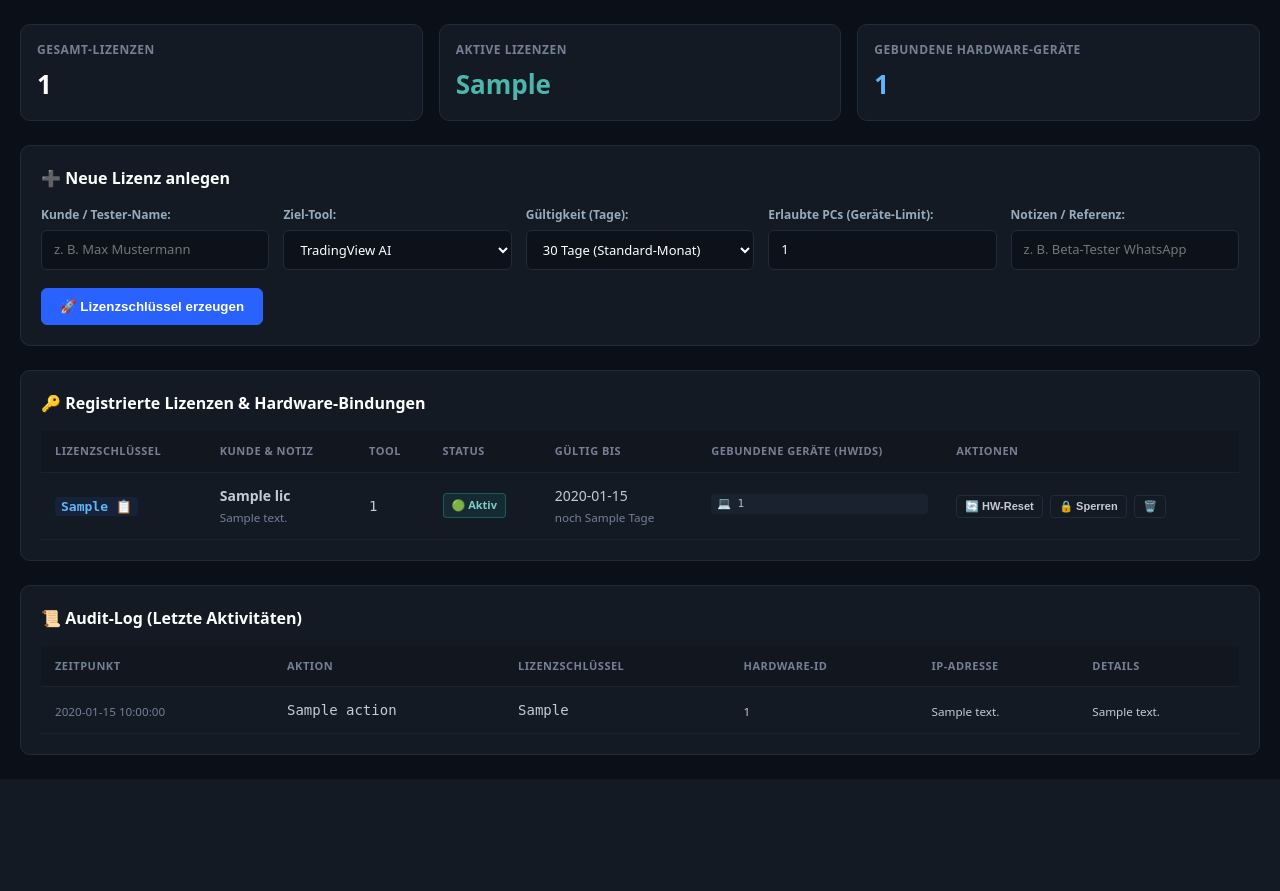
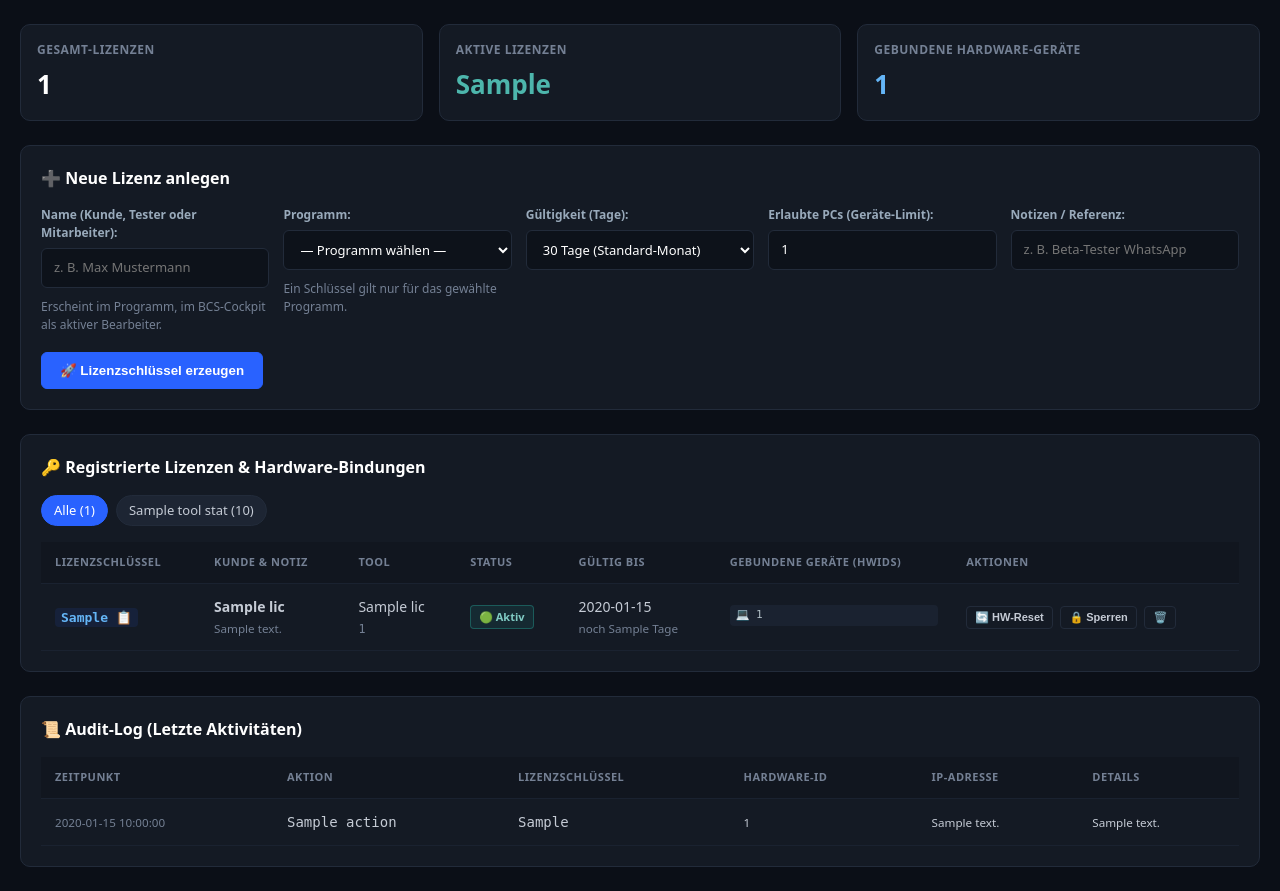
Before and after one commit to sigmagammalabs/vps-platform, a FastAPI app: template stacks/auth-server/app/templates/admin.html in a window 1280 px wide. Shown: the part 78-969 px from the top of the page. Before the commit the page ends 857 px from the top, so only its background shows below. Run offline with FastAPI, Linux system fonts and the light colour scheme; the template is opened without the code that fills it: most values are stand-ins (such as "Sample title", 1, 10 or a date in 2020); parts of the project's set-up code (start-up, migrations or seed data) failed here and were passed over.

Commit message:
Auth-Server: Programmverwaltung fuer mehrere Tools (BCS Telefon-Akquise)
- app/tools.py: zentrale Programmliste (tradingview_ai, telefon_akquise,
  premarket-screener, arbitrage-scout) mit Bezeichnung; "all" nur als
  Lizenz-Typ. Formular, Filter, Eingabepruefung und Verifikation folgen.
- Formular: Programm ist Pflichtfeld OHNE Vorauswahl (vorher war TradingView AI
  vorgewaehlt - ein BCS-Schluessel konnte versehentlich fuer das falsche
  Programm entstehen). Eingabe gegen die Liste geprueft.
- verify: unbekannte Kennungen und "all" als angefragtes Programm ->
  403 WRONG_TOOL noch vor der Schluesselpruefung.
- Dashboard: Programmname statt Kennung in der Tabelle, Filter und Zaehler je
  Programm (/admin?tool=...), Hinweis, dass der Name im Programm erscheint.
- 45 Tests (7 neue), Gegenprobe mit 5 eingebauten Fehlern.

Co-Authored-By: Claude Sonnet 5.5 <noreply@anthropic.com>

```diff
--- a/stacks/auth-server/app/main.py
+++ b/stacks/auth-server/app/main.py
@@ -11,7 +11,6 @@ Nur im Tailnet:
 import html
 import logging
 import os
-import re
 from contextlib import asynccontextmanager
 from datetime import datetime, timezone
 from pathlib import Path
@@ -44,6 +43,7 @@ from .security import (
     load_settings,
 )
 from .signing import Signer
+from .tools import TOOLS, UNIVERSAL, is_known_license_tool, tool_label, tool_options
 
 log = logging.getLogger("uvicorn.error")
 
@@ -53,7 +53,6 @@ MAX_BODY_BYTES = 8 * 1024
 SESSION_COOKIE = "admin_session"
 SESSION_TTL_SECONDS = 8 * 3600
 VALID_STATUSES = {"active", "suspended"}
-TOOL_ID_PATTERN = re.compile(r"^[A-Za-z0-9_-]{1,100}$")
 
 # Kein Geheimnis: erlaubte Host-Header (Tailnet-Name, lokal fuer Health-Check).
 ALLOWED_HOSTS = [
@@ -186,6 +185,13 @@ async def verify_license(req: VerifyRequest, request: Request):
 
     key_for_log = req.license_key.strip()[:40]
     clean_hwid = req.hwid.strip().upper()
+
+    # Ein Programm meldet sich mit seiner eigenen Kennung. "all" gibt es nur als Lizenz-Typ,
+    # unbekannte Kennungen sind ein Fehler im Client - beides vor jeder Schluesselpruefung.
+    if req.tool_id not in TOOLS:
+        log_audit(key_for_log, clean_hwid, req.tool_id[:40], "REJECT_UNKNOWN_TOOL", ip, "Programm nicht in der Liste")
+        raise ApiError(403, "WRONG_TOOL", "Dieses Programm ist auf dem Lizenzserver nicht bekannt.")
+
     lic = get_license_by_key(req.license_key)
 
     if not lic:
@@ -320,7 +326,7 @@ def require_admin(request: Request, csrf: str = "") -> None:
 
 
 @app.get("/admin", response_class=HTMLResponse)
-async def admin_dashboard(request: Request):
+async def admin_dashboard(request: Request, tool: Optional[str] = None):
     bearer = _bearer_ok(request)
     csrf = ""
     if not bearer:
@@ -330,13 +336,30 @@ async def admin_dashboard(request: Request):
         csrf = expected
 
     all_lics = list_licenses()
+    for lic in all_lics:
+        lic["tool_label"] = tool_label(lic["tool_id"])
+    # Filter nur fuer bekannte Programme; alles andere zeigt die ganze Liste.
+    selected_tool = tool if tool and is_known_license_tool(tool) else ""
+    shown = [lic for lic in all_lics if lic["tool_id"] == selected_tool] if selected_tool else all_lics
+    tool_stats = [
+        {
+            "id": opt["id"],
+            "label": opt["label"],
+            "total": sum(1 for lic in all_lics if lic["tool_id"] == opt["id"]),
+            "active": sum(1 for lic in all_lics if lic["tool_id"] == opt["id"] and lic["status"] == "active"),
+        }
+        for opt in tool_options()
+    ]
     return templates.TemplateResponse(
         request,
         "admin.html",
         {
             "csrf": csrf,
             "host": request.headers.get("host", ""),
-            "licenses": all_lics,
+            "licenses": shown,
+            "tool_options": tool_options(),
+            "tool_stats": tool_stats,
+            "selected_tool": selected_tool,
             "total_licenses": len(all_lics),
             "active_licenses": sum(1 for lic in all_lics if lic["status"] == "active"),
             "total_devices": sum(len(lic["devices"]) for lic in all_lics),
@@ -387,7 +410,7 @@ async def admin_create_license(
     request: Request,
     csrf: str = Form(""),
     client_name: str = Form(...),
-    tool_id: str = Form("tradingview_ai"),
+    tool_id: str = Form(""),
     days_valid: int = Form(30),
     max_devices: int = Form(1),
     notes: str = Form(""),
@@ -396,8 +419,8 @@ async def admin_create_license(
     name = client_name.strip()
     if not 2 <= len(name) <= 150:
         raise ApiError(422, "BAD_REQUEST", "Name: 2 bis 150 Zeichen.")
-    if not TOOL_ID_PATTERN.match(tool_id):
-        raise ApiError(422, "BAD_REQUEST", "Ungueltige Tool-ID.")
+    if not is_known_license_tool(tool_id):
+        raise ApiError(422, "BAD_REQUEST", "Bitte ein Programm aus der Liste waehlen.")
     if not 0 <= days_valid <= 3650:
         raise ApiError(422, "BAD_REQUEST", "Gueltigkeit: 0 (unbegrenzt) bis 3650 Tage.")
     if not 1 <= max_devices <= 10:
--- a/stacks/auth-server/app/templates/admin.html
+++ b/stacks/auth-server/app/templates/admin.html
@@ -72,6 +72,19 @@
       align-items: center;
       gap: 12px;
     }
+    .chips { display: flex; flex-wrap: wrap; gap: 8px; margin: 0 0 16px 0; }
+    .chip {
+      background: #1d2533;
+      border: 1px solid var(--card-border);
+      color: var(--text);
+      font-size: 13px;
+      padding: 5px 12px;
+      border-radius: 999px;
+      text-decoration: none;
+    }
+    .chip:hover { border-color: var(--accent); color: var(--text-bright); }
+    .chip.on { background: var(--accent); border-color: var(--accent); color: var(--text-bright); }
+    .hint { display: block; margin-top: 4px; color: var(--muted); font-size: 12px; }
     .host-pill {
       background: #1d2533;
       border: 1px solid var(--card-border);
@@ -296,17 +309,19 @@
       <input type="hidden" name="csrf" value="{{ csrf }}">
       <div class="form-grid">
         <div class="form-group">
-          <label>Kunde / Tester-Name:</label>
+          <label>Name (Kunde, Tester oder Mitarbeiter):</label>
           <input type="text" name="client_name" placeholder="z. B. Max Mustermann" required>
+          <small class="hint">Erscheint im Programm, im BCS-Cockpit als aktiver Bearbeiter.</small>
         </div>
         <div class="form-group">
-          <label>Ziel-Tool:</label>
-          <select name="tool_id">
-            <option value="all">Alle Tools (Universal)</option>
-            <option value="tradingview_ai" selected>TradingView AI</option>
-            <option value="premarket-screener">Pre-Market Screener</option>
-            <option value="arbitrage-scout">Arbitrage Scout</option>
+          <label>Programm:</label>
+          <select name="tool_id" required>
+            <option value="" disabled selected>— Programm wählen —</option>
+            {% for opt in tool_options %}
+            <option value="{{ opt.id }}">{{ opt.label }}</option>
+            {% endfor %}
           </select>
+          <small class="hint">Ein Schlüssel gilt nur für das gewählte Programm.</small>
         </div>
         <div class="form-group">
           <label>Gültigkeit (Tage):</label>
@@ -334,6 +349,12 @@
   <!-- Tabelle aller Lizenzen -->
   <div class="card">
     <h2 class="card-title">🔑 Registrierte Lizenzen & Hardware-Bindungen</h2>
+    <div class="chips">
+      <a class="chip {{ 'on' if not selected_tool else '' }}" href="/admin">Alle ({{ total_licenses }})</a>
+      {% for t in tool_stats %}
+      <a class="chip {{ 'on' if selected_tool == t.id else '' }}" href="/admin?tool={{ t.id }}">{{ t.label }} ({{ t.total }})</a>
+      {% endfor %}
+    </div>
     <table>
       <thead>
         <tr>
@@ -358,7 +379,7 @@
             <strong>{{ lic.client_name }}</strong>
             {% if lic.notes %}<br><small style="color: var(--muted);">{{ lic.notes }}</small>{% endif %}
           </td>
-          <td><code>{{ lic.tool_id }}</code></td>
+          <td>{{ lic.tool_label }}<br><small style="color: var(--muted);"><code>{{ lic.tool_id }}</code></small></td>
           <td>
             {% if lic.status == 'active' %}
               <span class="badge active">🟢 Aktiv</span>
--- /dev/null
+++ b/stacks/auth-server/app/tools.py
@@ -0,0 +1,38 @@
+"""Programme, die ueber diesen Server lizenziert werden - die einzige Quelle der Wahrheit.
+
+Neues Programm hinzufuegen: einen Eintrag in TOOLS ergaenzen (ID = was der Client als
+"tool_id" sendet, Bezeichnung = was im Admin-Dashboard erscheint) und den Server neu
+starten. Dashboard-Formular, Filter, Eingabepruefung und Verifikation folgen automatisch.
+
+"all" (UNIVERSAL) gibt es nur als Lizenz-Typ: Ein solcher Schluessel gilt fuer jedes
+Programm in TOOLS. Ein Programm darf "all" nie als eigene Kennung anfragen.
+"""
+
+from typing import Dict, List
+
+UNIVERSAL = "all"
+UNIVERSAL_LABEL = "Alle Tools (Universal)"
+
+TOOLS: Dict[str, str] = {
+    "tradingview_ai": "TradingView AI",
+    "telefon_akquise": "BCS Telefon-Akquise & Lead-Cockpit",
+    "premarket-screener": "Pre-Market Screener",
+    "arbitrage-scout": "Arbitrage Scout",
+}
+
+
+def is_known_license_tool(tool_id: str) -> bool:
+    """Gueltiger Wert fuer eine Lizenz: ein Programm aus TOOLS oder die Universal-Lizenz."""
+    return tool_id == UNIVERSAL or tool_id in TOOLS
+
+
+def tool_label(tool_id: str) -> str:
+    """Anzeigename; unbekannte (aeltere) IDs erscheinen unveraendert."""
+    if tool_id == UNIVERSAL:
+        return UNIVERSAL_LABEL
+    return TOOLS.get(tool_id, tool_id)
+
+
+def tool_options() -> List[Dict[str, str]]:
+    """Auswahlliste fuer das Formular (Universal zuerst)."""
+    return [{"id": UNIVERSAL, "label": UNIVERSAL_LABEL}] + [{"id": k, "label": v} for k, v in TOOLS.items()]
```
Also changed, not shown: stacks/auth-server/tests/test_server.py (+96 -0 lines), stacks/auth-server/README.md.
